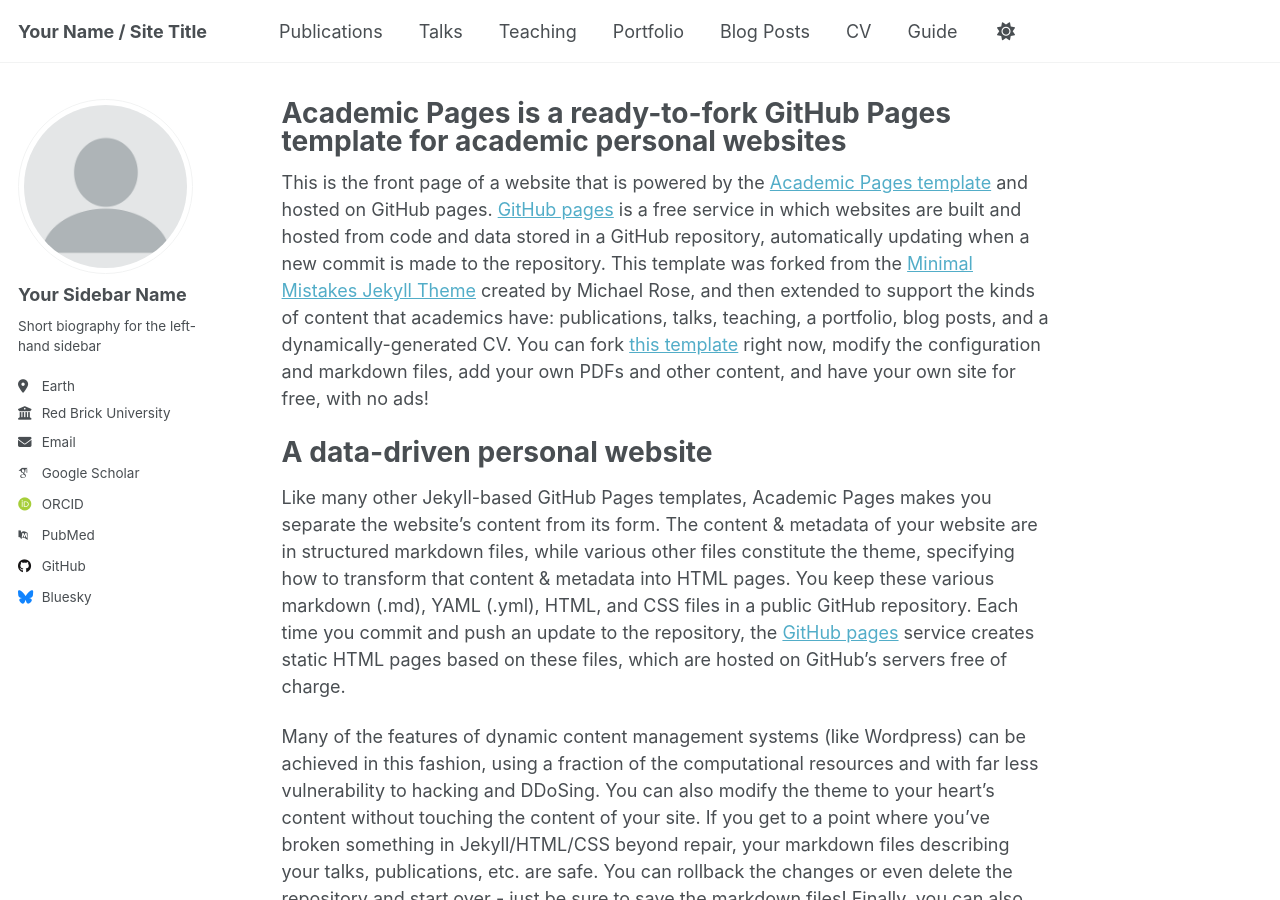
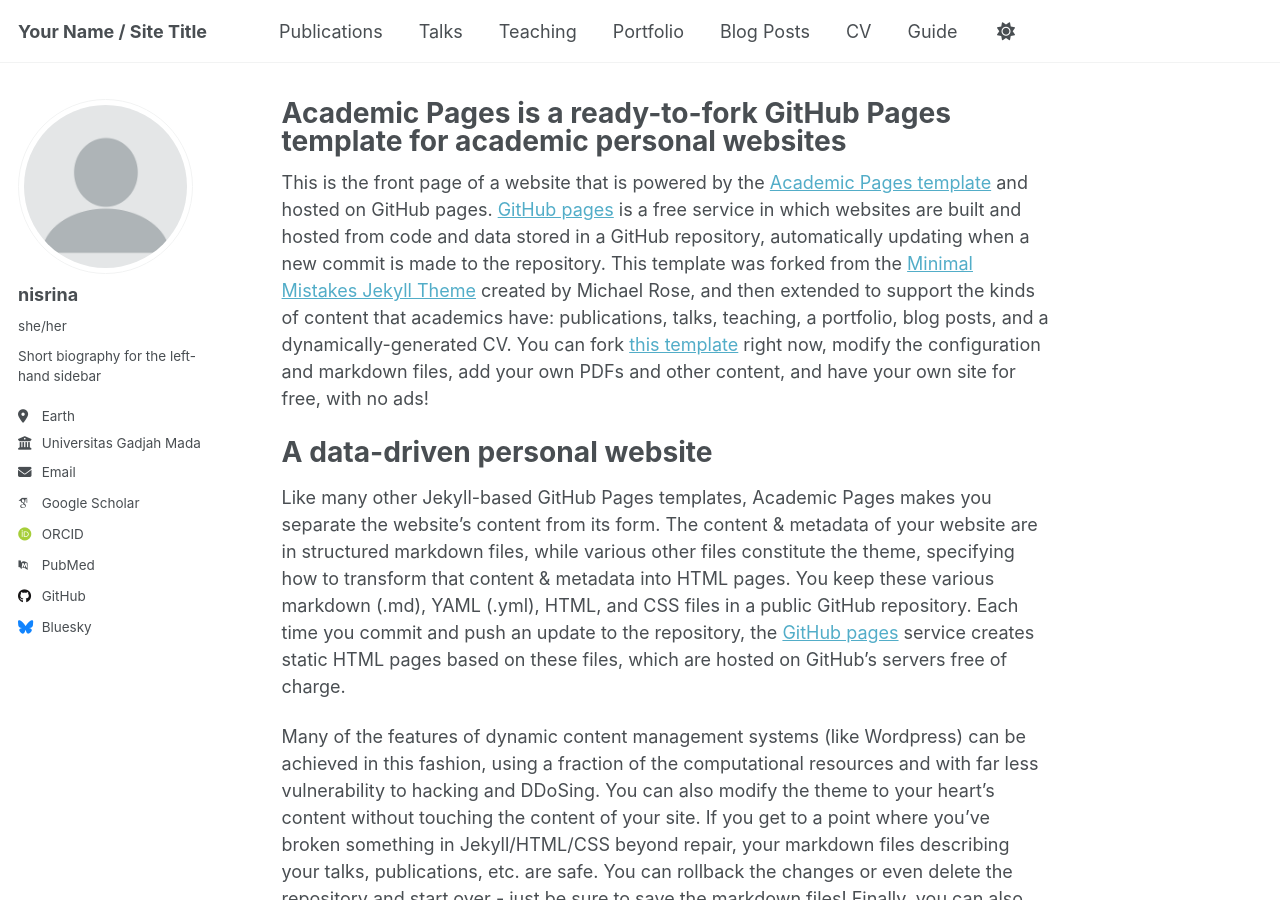
Before and after one commit to Yyaya191919/nisrinafatiha.github.io, a Jekyll site: the page built from _pages/about.md, in a window 1280 px wide and 900 px high. Built offline with Jekyll 4.4.1, drawn with Linux system fonts in a browser that asks for light colours; some web fonts are replaced.

Commit message:
update nama, pronoun, dan employer

```diff
--- a/_config.yml
+++ b/_config.yml
@@ -23,11 +23,11 @@ repository               : "academicpages/academicpages.github.io"
 author:
   # Biographic information
   avatar           : "profile.png"
-  name             : "Your Sidebar Name"
-  pronouns         : # example: "she/her"
+  name             : "nisrina"
+  pronouns         : "she/her"
   bio              : "Short biography for the left-hand sidebar"
   location         : "Earth"
-  employer         : "Red Brick University"
+  employer         : "Universitas Gadjah Mada"
   uri              : # URL
   email            : "none@example.org"
 
```
